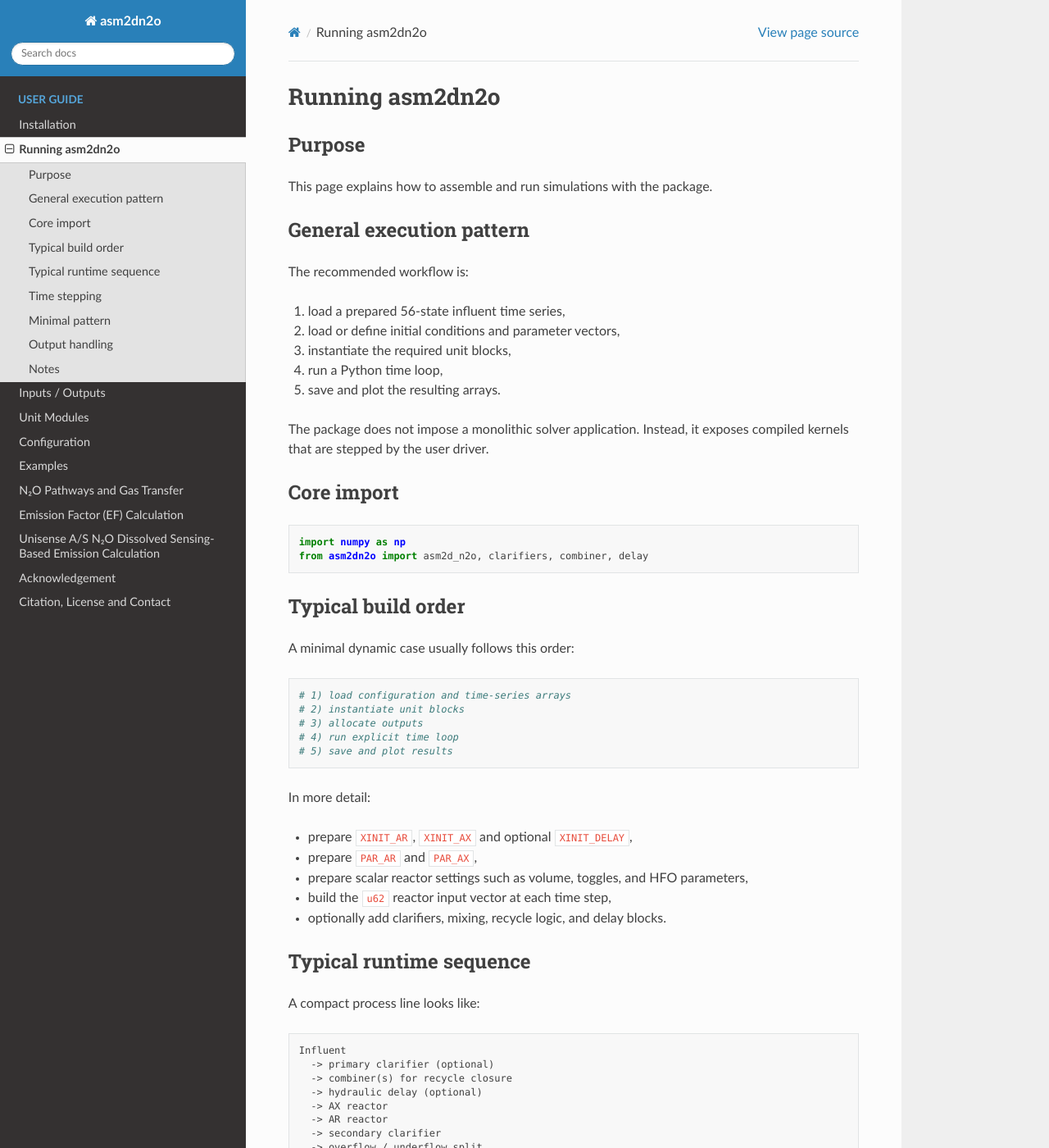
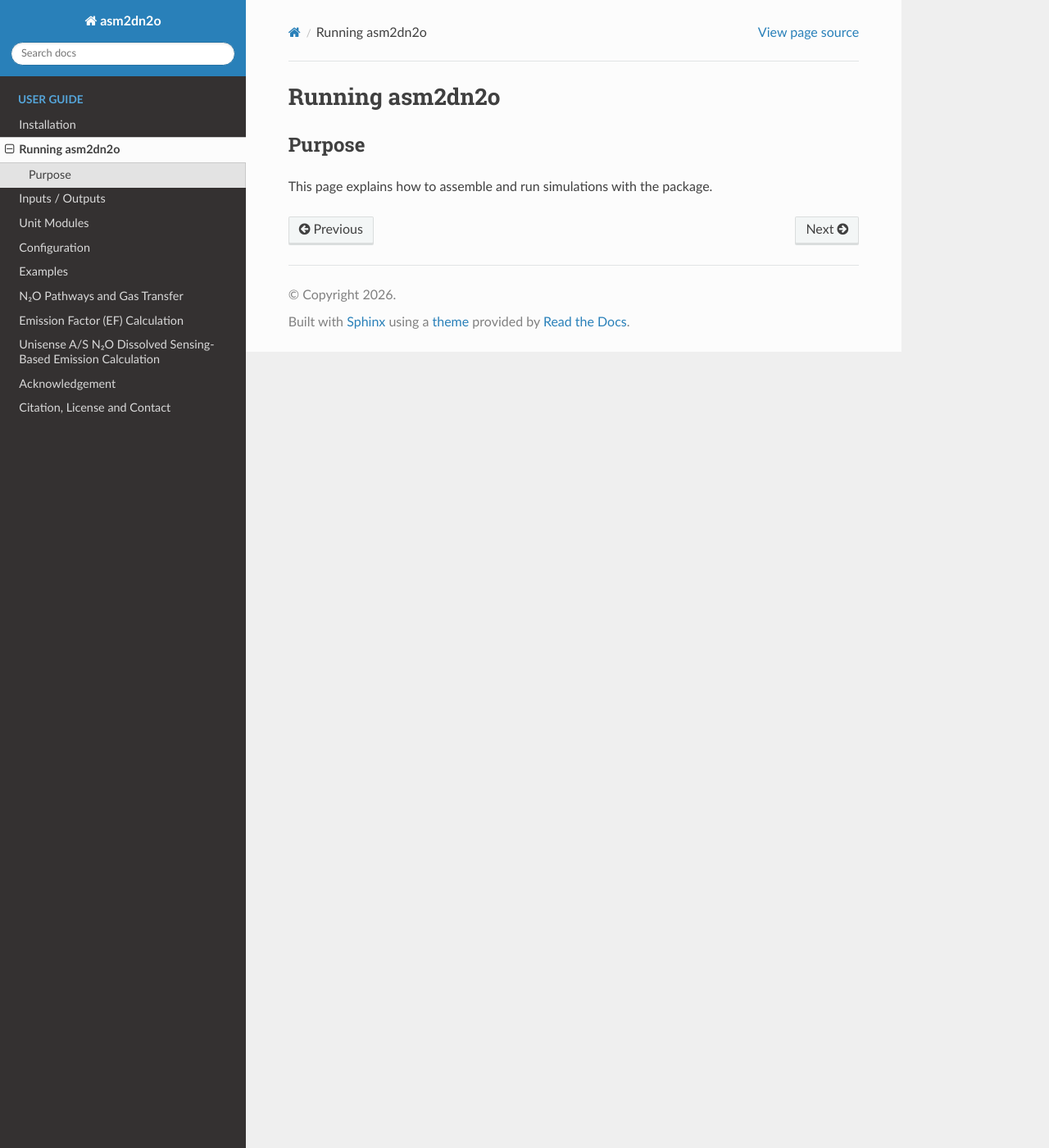
Before and after one commit to tabunama/asm2dn2o, a Sphinx documentation site: the page built from docs/source/running.rst, in a window 1280 px wide and 1400 px high. Shown: the whole window at 82% size. Built offline with Sphinx 7.4.7 and the Read the Docs theme 3.1.0, drawn with Linux system fonts in a browser that asks for light colours; some of the changed text lies outside the part shown.

Commit message:
Update docs

```diff
--- a/docs/source/running.rst
+++ b/docs/source/running.rst
@@ -5,111 +5,3 @@ Purpose
 -------
 
 This page explains how to assemble and run simulations with the package.
-
-General execution pattern
--------------------------
-
-The recommended workflow is:
-
-1. load a prepared 56-state influent time series,
-2. load or define initial conditions and parameter vectors,
-3. instantiate the required unit blocks,
-4. run a Python time loop,
-5. save and plot the resulting arrays.
-
-The package does not impose a monolithic solver application. Instead, it exposes
-compiled kernels that are stepped by the user driver.
-
-Core import
------------
-
-.. code-block:: python
-
-   import numpy as np
-   from asm2dn2o import asm2d_n2o, clarifiers, combiner, delay
-
-Typical build order
--------------------
-
-A minimal dynamic case usually follows this order:
-
-.. code-block:: python
-
-   # 1) load configuration and time-series arrays
-   # 2) instantiate unit blocks
-   # 3) allocate outputs
-   # 4) run explicit time loop
-   # 5) save and plot results
-
-In more detail:
-
-- prepare ``XINIT_AR``, ``XINIT_AX`` and optional ``XINIT_DELAY``,
-- prepare ``PAR_AR`` and ``PAR_AX``,
-- prepare scalar reactor settings such as volume, toggles, and HFO parameters,
-- build the ``u62`` reactor input vector at each time step,
-- optionally add clarifiers, mixing, recycle logic, and delay blocks.
-
-Typical runtime sequence
-------------------------
-
-A compact process line looks like:
-
-.. code-block:: text
-
-   Influent
-     -> primary clarifier (optional)
-     -> combiner(s) for recycle closure
-     -> hydraulic delay (optional)
-     -> AX reactor
-     -> AR reactor
-     -> secondary clarifier
-     -> overflow / underflow split
-     -> recycle / WAS / effluent handling
-
-Time stepping
--------------
-
-The published package is commonly used with an explicit fixed-step loop that follows
-the incoming plant data grid. In many measured-data replay workflows, the external
-time step is one minute expressed in days:
-
-.. code-block:: python
-
-   dt = 1.0 / 1440.0
-
-For more demanding workflows, users may add:
-
-- reactor internal substeps,
-- outer flowsheet substeps,
-- delay substeps,
-- control updates between steps.
-
-Minimal pattern
----------------
-
-.. code-block:: python
-
-   for k, t in enumerate(times[:-1]):
-       u62 = build_u62(inlet56, kla=current_kla, ph=current_ph)
-       _, y101 = reactor.step(float(t), u62, float(dt))
-       outlet56 = np.asarray(y101, dtype=float).ravel()[:56]
-
-Output handling
----------------
-
-The most practical pattern is to preallocate arrays and store signals by time step:
-
-.. code-block:: python
-
-   y_hist = np.zeros((n_steps, 56), dtype=float)
-
-   for k, t in enumerate(times[:-1]):
-       ...
-       y_hist[k, :] = outlet56
-
-Notes
------
-
-- Keep all key indices in one place.
-- Keep time in days internally if you follow the BAS reference workflow.
-- Save diagnostic arrays during the loop and plot afterward, not during construction.
```
Also changed, not shown: docs/source/index.rst (+0 -25 lines), docs/source/installation.rst (+0 -18 lines).
